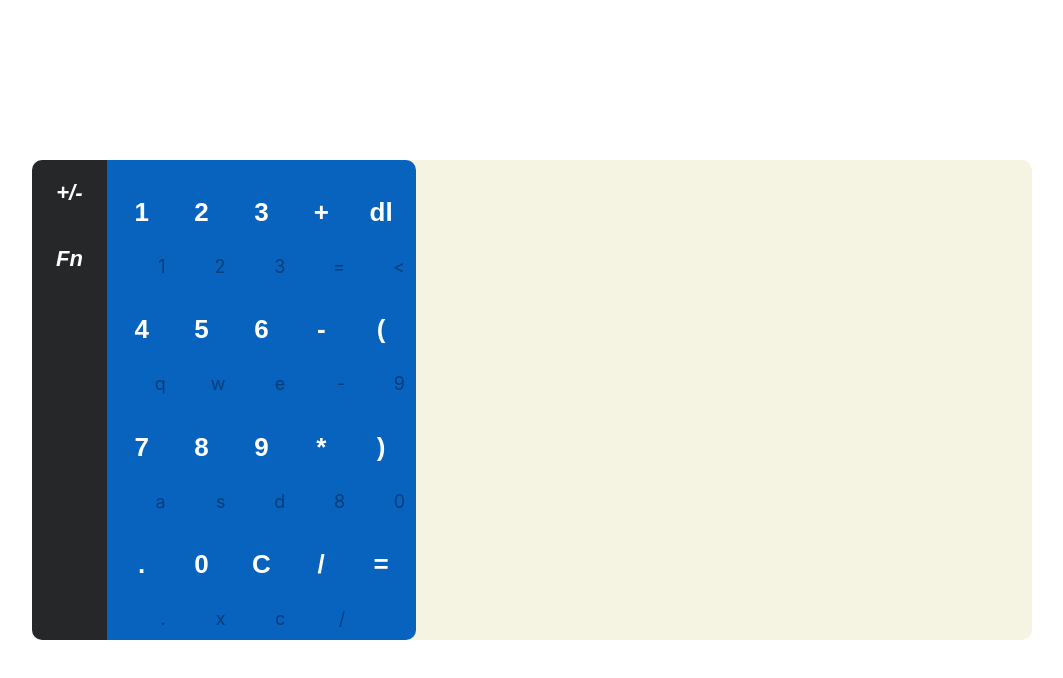
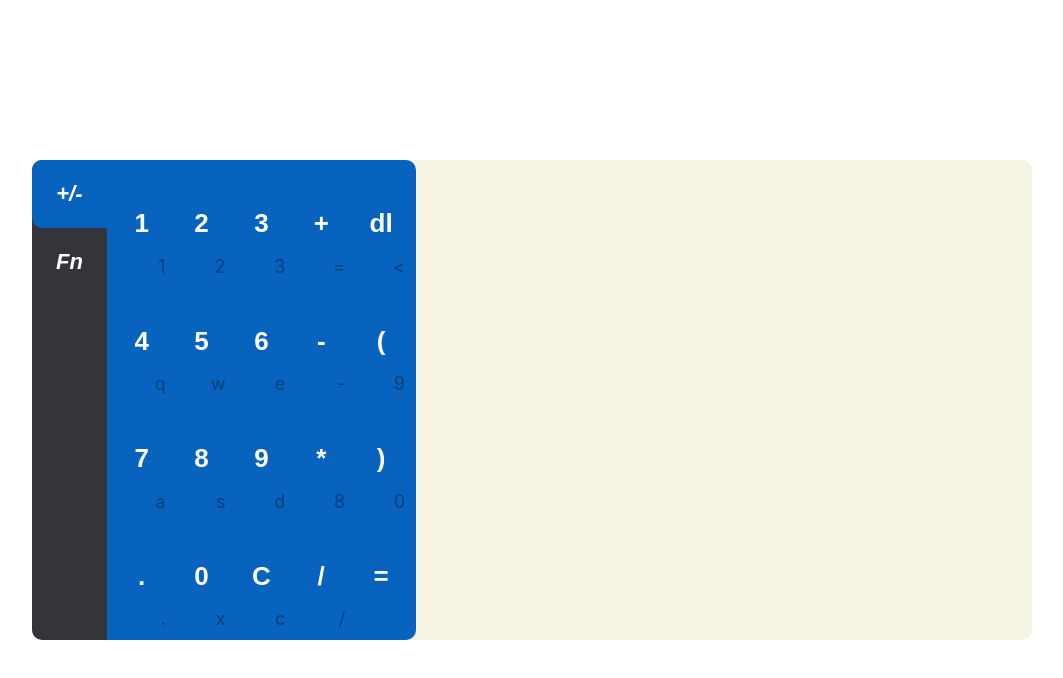
Before and after one commit to Brucegyx/webcalc, a React (Create React App) app: page / in a window 1280 px wide. Shown: the top 678 px of the page, without its empty margins (108-1171 px from the left). Built offline with nearby package versions, Linux system fonts and the light colour scheme.

Commit message:
added click animation

```diff
--- a/src/App.js
+++ b/src/App.js
@@ -14,11 +14,12 @@ const App = () => {
   const [calc, setCalc] = useReducer(calcReducer, { input: '' });
   const [activeBase, setActiveBase] = useState(true);
   const [activeSecondary, setActiveSecondary] = useState(false);
-  const [whichKey, pressed] = useKeyPress(KEYMAP);
+  const whichKey = useKeyPress();
 
   const handlePanelSwitch = (e) => {
     const currPanelId = e.target.id;
-    console.log(currPanelId);
+    console.log(e.target);
+    console.log('panel' + currPanelId);
     switch (currPanelId) {
       case "base":
         if (activeBase === false) {
@@ -56,14 +57,7 @@ const App = () => {
         return { input: state.input + action.value };
     }
   }
-  const handleInput = (keyInput, keymap) => {
-    if (keyInput === "`") {
-      setActiveBase(!activeBase);
-      setActiveSecondary(!activeSecondary);
-    } else {
-      const panelKeyMap = activeBase ? keymap.base : keymap.secondary;
-      if (Object.hasOwn(panelKeyMap, keyInput)) {
-        const value = panelKeyMap[keyInput];
+  const dispatch = (value) => {
     switch (value) {
       case 'dl':
         setCalc({ value, type: 'delete' });
@@ -77,13 +71,45 @@ const App = () => {
       default:
         setCalc({ value, type: '' });
     }
+  };
+  /*
+  handleClickInput:
+    Param: html value clicked
+    Effect:
+      process direct operation by clicking
+  */
+  const handleClickInput = (clickValue) => {
+    dispatch(clickValue);
+  };
+
+  /*
+  handleKeyboardInput:
+    Param: keyboard input value
+    Effect:
+      look up corresponding operation by pressed key in the KEYMAP
+  */
+  const handleKeyboardInput = (keyInput) => {
+    if (keyInput === "`") {
+      setActiveBase(!activeBase);
+      setActiveSecondary(!activeSecondary);
+    } else {
+      const panelKeyMap = activeBase ? KEYMAP.base : KEYMAP.secondary;
+      if (Object.hasOwn(panelKeyMap, keyInput)) {
+        const value = panelKeyMap[keyInput];
+        dispatch(value);
       }
     }
   };
   /*
-    listen to keydown events, update state if mapped key is pressed
+    useKeyPress:
+      Custom hook
+      Params: A keybind map imported from config file
+      Effects:
+        Set up keyup keydown events listeners for keyboard input,
+        sync with 'base' and 'secondary' panel states and key input states
+        Will call 'handleInput()' for further processing input values.
   */
-  function useKeyPress (keymap) {
+  function useKeyPress () {
     const [pressed, setPressed] = useState(false);
     const [input, setInput] = useState('');
     // const panelKeyMap = activeBase ? keymap.base : keymap.secondary;
@@ -91,7 +117,7 @@ const App = () => {
       const handleKeyDown = ({ key }) => {
         setInput(key);
         setPressed(true);
-        handleInput(key, keymap);
+        handleKeyboardInput(key);
       };
       const handleKeyUp = ({ key }) => {
         setInput('');
@@ -103,18 +129,20 @@ const App = () => {
         document.removeEventListener('keydown', handleKeyDown);
         document.removeEventListener('keyup', handleKeyUp);
       };
-    }, [keymap, activeBase, activeSecondary, input, pressed]);
-    return [input, pressed];
+    }, [activeBase, activeSecondary, input, pressed]);
+    return input;
   }
 
+  // render page
   return (
     <div className="App">
       <Wrapper>
       <ControlPanel
-        handleInput={handleInput}
+        handleClick={handleClickInput}
         handlePanelSwitch={handlePanelSwitch}
         base={activeBase}
         second={activeSecondary}
+        inputKey={whichKey}
         mapping={KEYMAP}
       />
       <Display content={calc.input} invalidExpr={invalidIn}/>
--- a/src/components/Button.css
+++ b/src/components/Button.css
@@ -1,22 +1,53 @@
 .fnBtn {
     color: white;
-    border: 5px;
+    font-size: 26px;
+    background-color: #0863bf;
+    position: relative;
+    border: none;
+    border-radius: 10px;
+    text-align: center;
+}
+
+.fnBtn.active {
+    background-color: #023e7a;
+}
+
+.fnBtn .btn {
+    color: white;
     font-size: 26px;
     font-weight: bold;
-    background-color: #0863bf;
-    height: 80%;
-    width:80%;
+    background-color: transparent;
+    border: none;
+    height: 100%;
+    width:100%;
+}
+
+.menuBtn {
+    background-color: transparent;
+    border: none;
+    text-align: center;
+    border-radius: 10px 0 0 10px;
+    padding-top: 20px;
+    padding-bottom: 20px;
 
 }
 
-#buttonWrapper {
+.menuBtn .btn{
+    color: white;
+    background-color: transparent;
+    font-size: 22px;
+    font-weight:bold;
+    font-style: italic;
+    border: none;
     text-align: center;
-    background-color: transparent;
-    position: relative;
-    border: 2px  #023e7a;
-    border-radius: 10px;
+    height: 100%;
+    width:100%;
 }
 
+.menuBtn.active {
+    background-color:#0863bf;
+    box-shadow: 1ch;
+}
 #footnote {
     position: absolute;
     bottom: 0px;
@@ -26,3 +57,8 @@
     font-size: 18px;
     color: #023e7a;
 }
+
+.btn:focus {
+    outline: none;
+
+}
--- a/src/components/Button.js
+++ b/src/components/Button.js
@@ -1,9 +1,26 @@
 import './Button.css';
+import { useState } from 'react';
 
-const Button = ({ className, level, footnote, symbol, handleClick }) => {
+const Button = ({ role, footnote, level, symbol, userIn, handleClick }) => {
+  const [isActive, setIsActive] = useState(false);
+
+  const handleMouseDown = (e) => {
+    if (role.includes('menuBtn')) {
+      handleClick(e);
+    } else {
+      setIsActive(true);
+      handleClick(e);
+    }
+  };
+
+  const handleMouseUp = (e) => {
+    if (role === 'fnBtn') {
+      setIsActive(false);
+    }
+  };
   return (
-    <div id="buttonWrapper">
-        <button tabIndex="-1" className={className} id={level} onClick={handleClick}>
+    <div className={` ${role} ${isActive ? 'active' : ''}`} >
+        <button tabIndex="-1" className="btn" id={level} onMouseDown={handleMouseDown} onMouseUp={handleMouseUp}>
             {symbol}
         </button>
         <div id="footnote">
--- a/src/components/ButtonArea.js
+++ b/src/components/ButtonArea.js
@@ -1,7 +1,6 @@
 import "./ButtonArea.css";
 import Button from "./Button.js";
-
-const ButtonArea = ({ panelName, show, handleInput, keymap }) => {
+import { useEffect, useState } from "react";
 const btnSyms = {
   base: [
     ['1', '2', '3', '+', 'dl'],
@@ -13,6 +12,18 @@ const ButtonArea = ({ panelName, show, handleInput, keymap }) => {
     ['sqrt', '^', 'ln(', 'e^', 'dl']
   ]
 };
+
+const ButtonArea = ({ panelName, show, handleInput, pressedKey, keymap }) => {
+  const [buttonName, setButtonName] = useState("");
+  useEffect(() => {
+    console.log('pressed ' + pressedKey);
+    if (pressedKey.length > 0) {
+      setButtonName(keymap[panelName][pressedKey]);
+    }
+    return () => {
+      setButtonName("");
+    };
+  }, [pressedKey]);
 
   function createFootnote (symbol) {
     let panelKeyMap = {};
@@ -28,22 +39,23 @@ const ButtonArea = ({ panelName, show, handleInput, keymap }) => {
   }
   const handleMouseClick = (e) => {
     const value = e.target.innerHTML;
+    console.log(`${value} clicked`);
     handleInput(value);
   };
-  return (
+  // console.log(buttonName);
 
-      <div className="btnArea">
-          {
-              btnSyms[panelName].flat().map((sym, i) => {
-                return (
+  const buttonList = btnSyms[panelName].flat().map((sym, i) =>
     <Button key={i}
     footnote={createFootnote(sym)}
-                  className={`fnBtn ${sym}`}
+    role="fnBtn"
     symbol={sym}
+    userIn={buttonName}
     handleClick={handleMouseClick}
-                  />);
-              })
-          }
+    />
+  );
+  return (
+      <div className="btnArea">
+          { buttonList }
       </div>
   );
 };
--- a/src/components/ControlPanel.css
+++ b/src/components/ControlPanel.css
@@ -9,10 +9,13 @@
   text-align: center;
   width: 20%;
   max-height: 100%;
-  background-color: #262729;
+  background-color: #343538;
   border-radius: 10px 0px 0px 10px;
 }
 
+
+
+/*
 .menuBtn {
   color: white;
   background-color: transparent;
@@ -23,4 +26,4 @@
   text-align: center;
   padding-top: 20px;
   padding-bottom: 20px;
-}
+}*/
--- a/src/components/ControlPanel.js
+++ b/src/components/ControlPanel.js
@@ -3,25 +3,35 @@ import React from 'react';
 import Button from './Button.js';
 import ButtonArea from './ButtonArea';
 
-const ControlPanel = ({ handleInput, handlePanelSwitch, base, second, mapping }) => {
+const ControlPanel =
+({
+  handleClick,
+  handlePanelSwitch,
+  inputKey,
+  base,
+  second,
+  mapping
+}) => {
   return (
     <div className="controlPanel">
       <div className="panelBar">
-        <Button className="menuBtn base" level="base" footnote="" symbol="+/-" handleClick={handlePanelSwitch}/>
-        <Button className="menuBtn second" level="secondary" footnote="" symbol="Fn" handleClick={handlePanelSwitch}/>
+        <Button className={`base`} role={`menuBtn ${base ? 'active' : ''}`} footnote="" level="base" symbol="+/-" userIn="" handleClick={handlePanelSwitch}/>
+        <Button className={`secondary`} role ={`menuBtn ${second ? 'active' : ''}`} footnote="" level="secondary" symbol="Fn" userIn="" handleClick={handlePanelSwitch}/>
       </div>
       {base &&
       <ButtonArea
         panelName="base"
         show={base}
-        handleInput={handleInput}
+        handleInput={handleClick}
+        pressedKey={inputKey}
         keymap={mapping}
       />}
       {second &&
       <ButtonArea
         panelName="secondary"
         show={second}
-        handleInput={handleInput}
+        handleInput={handleClick}
+        pressedKey={inputKey}
         keymap={mapping}
       />}
 
```
Lines whose indentation alone changed are shown as unchanged.
